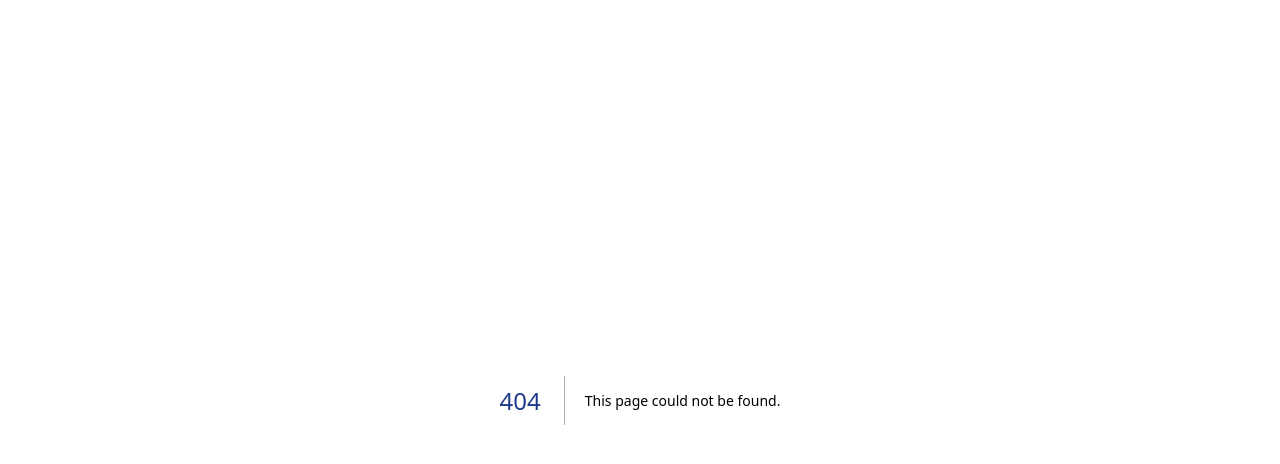
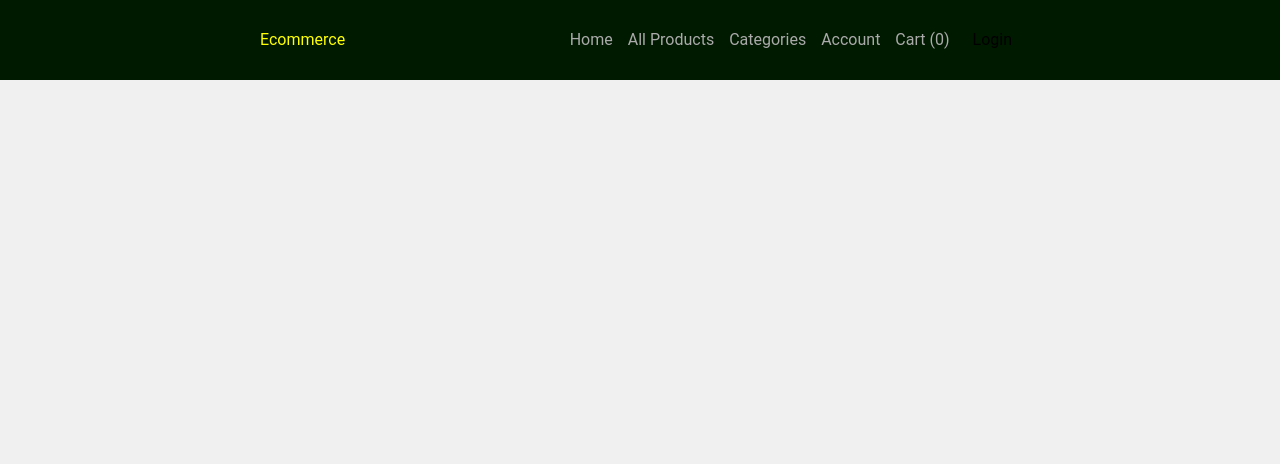
Before and after one commit to lulueve3/pc_eco, a Next.js app: page /Cart in a window 1280 px wide. Before the commit this address had no page. Shown: the top 464 px of the page. Built offline with nearby package versions, Linux system fonts and the light colour scheme.

Commit message:
add product to cart

```diff
--- a/Components/CartContext.js
+++ b/Components/CartContext.js
@@ -1,15 +1,34 @@
-import { createContext, useState } from "react";
+import { createContext, useEffect, useState } from "react";
 
 export const CartContext = createContext({});
 
-export function CartContextProvider({children}){
+export function CartContextProvider({ children }) {
     const [cartProducts, setCartProducts] = useState([]);
 
-    function addProduct(productId){
-        setCartProducts(prev => [...prev,productId])
+    useEffect(() => {
+        if (cartProducts?.length > 0) {
+            localStorage.setItem('cart', JSON.stringify(cartProducts));
+        }
+    }, [cartProducts]);
+
+    useEffect(() => {
+        // setCartProducts(JSON.stringify(localStorage.getItem('cart')));
+        const cart = JSON.parse(localStorage.getItem('cart'));
+        console.log(cart);
+        setCartProducts(cart);
+      }, [])
+
+    function addProduct(productId) {
+        setCartProducts(prev => {
+            if (prev === null) {
+                return [productId];
+            } else {
+                return [...prev, productId];
+            }
+        });
     }
-    return(
-        <CartContext.Provider value ={{cartProducts, setCartProducts,addProduct}}>
+    return (
+        <CartContext.Provider value={{ cartProducts, setCartProducts, addProduct }}>
             {children}
         </CartContext.Provider>
     );
--- a/Components/Featured.js
+++ b/Components/Featured.js
@@ -42,7 +42,7 @@ const Column = styled.div`
 export default function Featured({product}) {
     const {addProduct} = useContext(CartContext);
     function addFeaturedProductToCart(){
-        addProduct(prev => [...prev,product.id])
+        addProduct(product.id)
     }
 
     return (
@@ -51,7 +51,7 @@ export default function Featured({product}) {
                 <ColumnWrapper>
                     <Column>
                         <div>
-                            <Title> Pro Anywhere</Title>
+                            <Title>{product.titile}</Title>
                             <Desc>In this tutorial, You will learn how to build a fullstack ecommerce app using next.js and mongo database. It will be 2 projects with a lot of cool functionality.</Desc>
                             <ButtonWrapper>
                                 <Button white outline size='l'>Read more</Button>
--- a/Components/Header.js
+++ b/Components/Header.js
@@ -37,7 +37,7 @@ export default function Header(){
     const router = useRouter();
 
     const handleRedirect = ()=>{
-        router.push('../user/LoginRegister');
+        router.push('../LoginRegister');
     };
 
     return(
@@ -51,7 +51,7 @@ export default function Header(){
                         <NavLink href={'/user/products'}>All Products</NavLink>
                         <NavLink href={'/categories'}>Categories</NavLink>
                         <NavLink href={'/account'}>Account</NavLink>
-                        <NavLink href={'/cart'}>Cart ({cartProducts.length})</NavLink>
+                        <NavLink href={'/Cart'}>Cart ({cartProducts?.length || 0})</NavLink>
                         <button className="bg-cyan-950 text-green-400 rounded-lg p-2" onClick={handleRedirect}>Login</button>
                     </StyledNav>
                 </Wrapper>
--- a/Components/ProductBox.js
+++ b/Components/ProductBox.js
@@ -70,7 +70,7 @@ const Price = styled.div`
 
 
 export default function ProductBox({ id ,titile, desc, price, images }) {
-    const url = '../user/Product?id='+id;
+    const url = '../Product?id='+id;
     const router = useRouter();
     const handleRedirect = ()=>{
         router.push(url);
@@ -78,7 +78,7 @@ export default function ProductBox({ id ,titile, desc, price, images }) {
 
     const {addProduct} = useContext(CartContext);
     function addFeaturedProductToCart(){
-        addProduct(prev => [...prev,product.id])
+        addProduct(id);
     }
 
 
@@ -86,7 +86,7 @@ export default function ProductBox({ id ,titile, desc, price, images }) {
         <ProductWrapper>
             <Box >
                 <AddToCart>
-                    <Button onClick ={addProduct} primary outline>
+                    <Button onClick ={addFeaturedProductToCart} primary outline>
                         <svg xmlns="http://www.w3.org/2000/svg" fill="none" viewBox="0 0 24 24" stroke-width="1.5" stroke="currentColor" class="w-6 h-6">
                             <path stroke-linecap="round" stroke-linejoin="round" d="M2.25 3h1.386c.51 0 .955.343 1.087.835l.383 1.437M7.5 14.25a3 3 0 00-3 3h15.75m-12.75-3h11.218c1.121-2.3 2.1-4.684 2.924-7.138a60.114 60.114 0 00-16.536-1.84M7.5 14.25L5.106 5.272M6 20.25a.75.75 0 11-1.5 0 .75.75 0 011.5 0zm12.75 0a.75.75 0 11-1.5 0 .75.75 0 011.5 0z" />
                         </svg>
--- /dev/null
+++ b/pages/Cart.js
@@ -0,0 +1,9 @@
+import Header from "@/Components/Header";
+
+export default function CartPage(){
+    return(
+        <>
+            <Header/>
+        </>
+    )
+}
```
Also changed, not shown: pages/LoginRegister.js (renamed from pages/user/LoginRegister.js), pages/Product.js (renamed from pages/user/Product.js).
